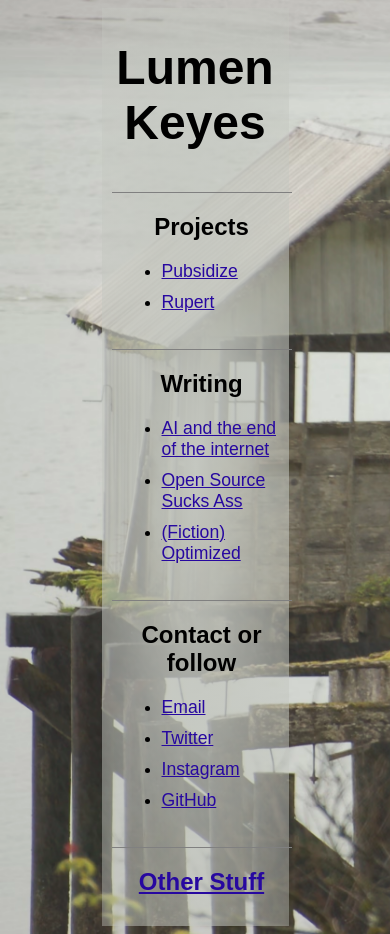
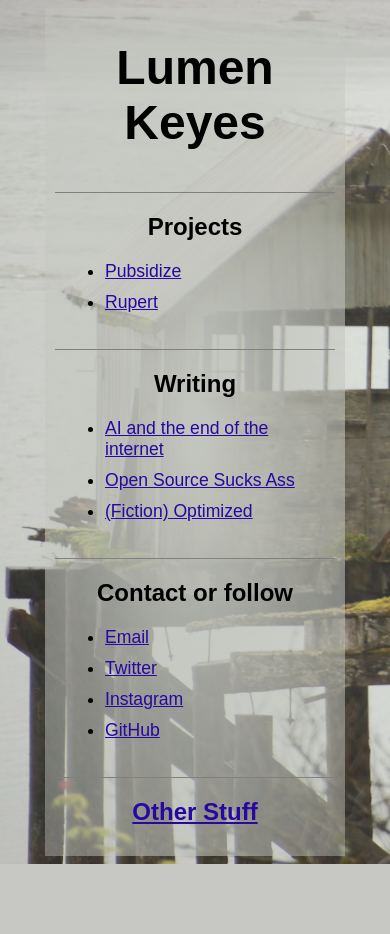
Before and after one commit to lumenkeyes/lumenkeyes, a PHP site: page / in a window 390 px wide. After the commit the page ends 864 px from the top, so only its background shows below. Run offline with PHP 8.4, Linux system fonts and the light colour scheme.

Commit message:
better mobile look

```diff
--- a/default.css
+++ b/default.css
@@ -22,7 +22,7 @@ h1, h2 {
 }
 body {
     display: grid;
-    grid-template-columns: 1fr 50% 1fr;
+    grid-template-columns: 1fr minmax(300px, 50%) 1fr;
     font-family: Arial, Helvetica, sans-serif;
     background: #C4C7C0 url('OVERGROWN.avif') no-repeat;
     background-size: cover;
```
